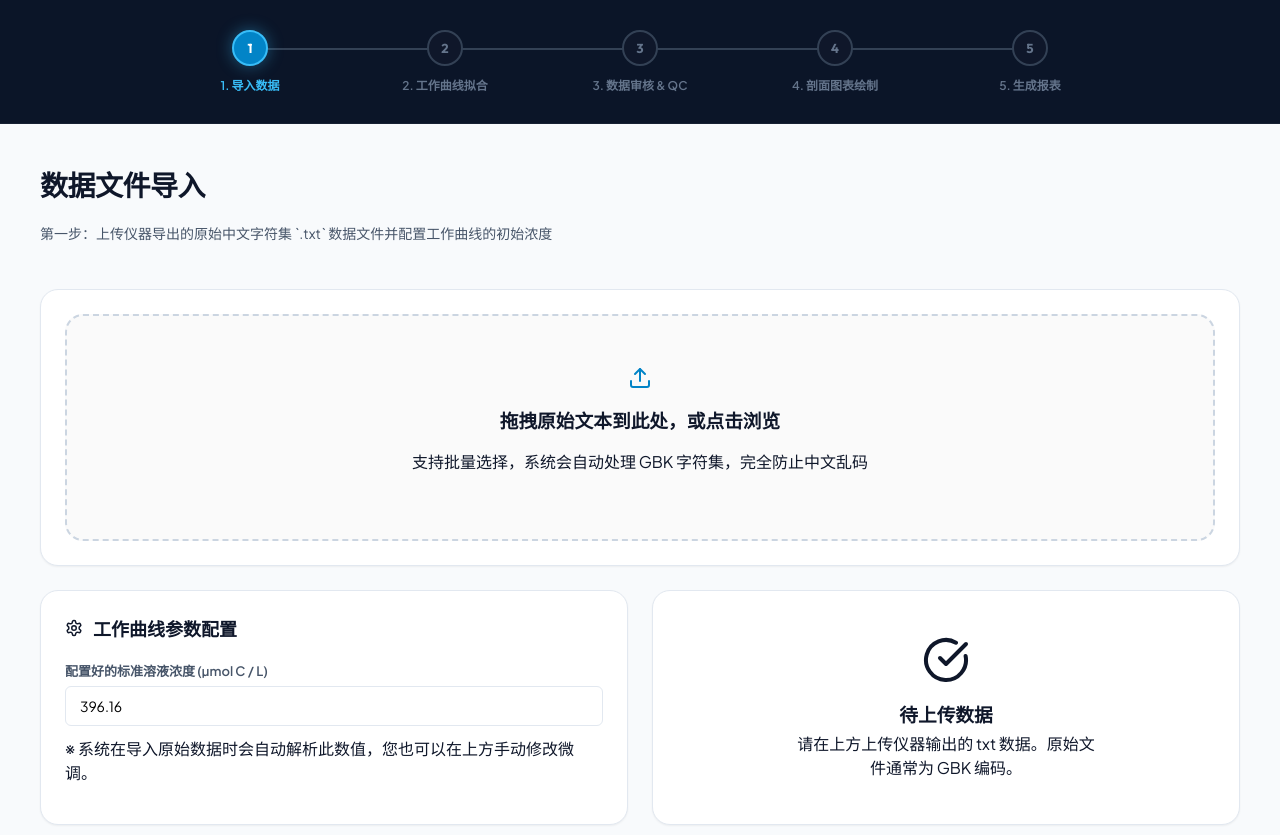
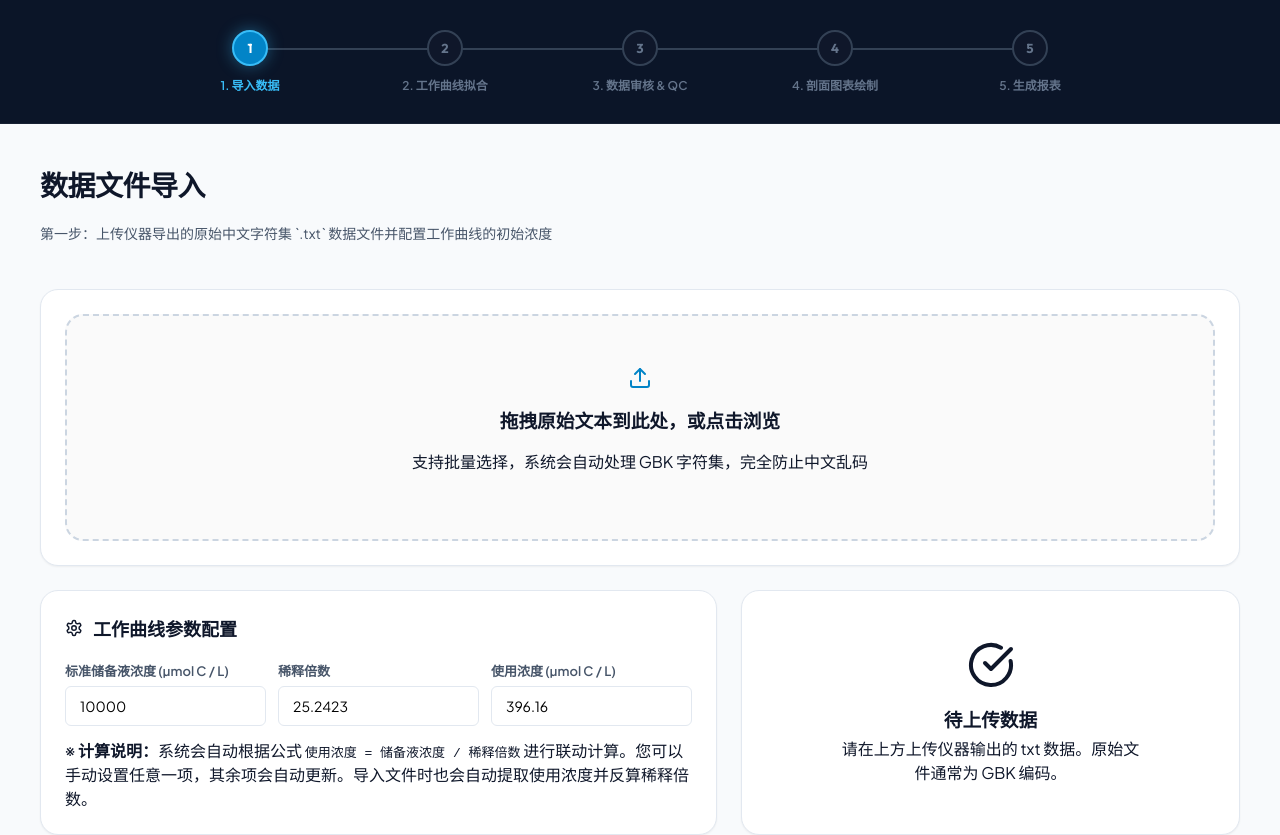
Before and after one commit to PengLinwakeup/ocean-platform, a React (Vite) app: page / in a window 1280 px wide. Shown: the top 835 px of the page. Built offline with nearby package versions, Linux system fonts and the light colour scheme.

Commit message:
feat: implement ocean data processing application with file upload, peak area analysis, and calibration curve visualization

```diff
--- a/src/App.tsx
+++ b/src/App.tsx
@@ -24,8 +24,32 @@ export default function App() {
   const [rawInjections, setRawInjections] = useState<RawInjection[]>([]);
 
   // Standard curve parameters
+  const [stdStockC, setStdStockC] = useState<number>(10000); // standard stock concentration (µmol C / L)
+  const [stdDilutionFactor, setStdDilutionFactor] = useState<number>(25.2423); // standard dilution factor
   const [stdUsedC, setStdUsedC] = useState<number>(396.16); // used standard uM C
   const dilutionFactors = [15, 10, 6, 5, 4, 3];
+
+  const handleStdStockCChange = (val: number) => {
+    setStdStockC(val);
+    if (stdDilutionFactor > 0) {
+      setStdUsedC(Number((val / stdDilutionFactor).toFixed(4)));
+    }
+  };
+
+  const handleStdDilutionFactorChange = (val: number) => {
+    setStdDilutionFactor(val);
+    if (val > 0) {
+      setStdUsedC(Number((stdStockC / val).toFixed(4)));
+    }
+  };
+
+  const handleStdUsedCChange = (val: number) => {
+    setStdUsedC(val);
+    if (val > 0) {
+      setStdDilutionFactor(Number((stdStockC / val).toFixed(4)));
+    }
+  };
+
   const [enabledStds, setEnabledStds] = useState<Record<string, boolean>>({}); // standard group id -> enabled
   const [customDilutions, setCustomDilutions] = useState<Record<string, number>>({}); // standard group id -> dilution factor
 
@@ -111,6 +135,7 @@ export default function App() {
       setRawInjections(accumulatedInjections);
       if (detectedConc !== null) {
         setStdUsedC(detectedConc);
+        setStdDilutionFactor(Number((stdStockC / detectedConc).toFixed(4)));
       }
     }
   };
@@ -714,16 +739,41 @@ export default function App() {
                   <Settings size={18} className="text-slate-500" />
                   <span>工作曲线参数配置</span>
                 </h3>
+                <div style={{ display: 'flex', flexDirection: 'column', gap: '12px' }}>
+                  <div className="grid-3" style={{ gap: '12px' }}>
                     <div className="input-group" style={{ marginBottom: 0 }}>
-                  <label className="input-label">配置好的标准溶液浓度 (µmol C / L)</label>
+                      <label className="input-label">标准储备液浓度 (µmol C / L)</label>
                       <input
                         type="number"
                         className="input-field"
+                        value={stdStockC}
+                        onChange={e => handleStdStockCChange(parseFloat(e.target.value) || 0)}
+                        step="any"
+                      />
+                    </div>
+                    <div className="input-group" style={{ marginBottom: 0 }}>
+                      <label className="input-label">稀释倍数</label>
+                      <input
+                        type="number"
+                        className="input-field"
+                        value={stdDilutionFactor}
+                        onChange={e => handleStdDilutionFactorChange(parseFloat(e.target.value) || 0)}
+                        step="any"
+                      />
+                    </div>
+                    <div className="input-group" style={{ marginBottom: 0 }}>
+                      <label className="input-label">使用浓度 (µmol C / L)</label>
+                      <input
+                        type="number"
+                        className="input-field font-semibold text-sky-600 bg-sky-50/10"
                         value={stdUsedC}
-                    onChange={e => setStdUsedC(parseFloat(e.target.value) || 0)}
+                        onChange={e => handleStdUsedCChange(parseFloat(e.target.value) || 0)}
+                        step="any"
                       />
-                  <p className="text-xs text-slate-400 mt-1" style={{ marginTop: '4px' }}>
-                    ※ 系统在导入原始数据时会自动解析此数值，您也可以在上方手动修改微调。
+                    </div>
+                  </div>
+                  <p className="text-xs text-slate-400" style={{ marginTop: '4px', margin: 0 }}>
+                    ※ <strong>计算说明：</strong>系统会自动根据公式 <code>使用浓度 = 储备液浓度 / 稀释倍数</code> 进行联动计算。您可以手动设置任意一项，其余项会自动更新。导入文件时也会自动提取使用浓度并反算稀释倍数。
                   </p>
                 </div>
               </div>
```
Lines whose indentation alone changed are shown as unchanged.
